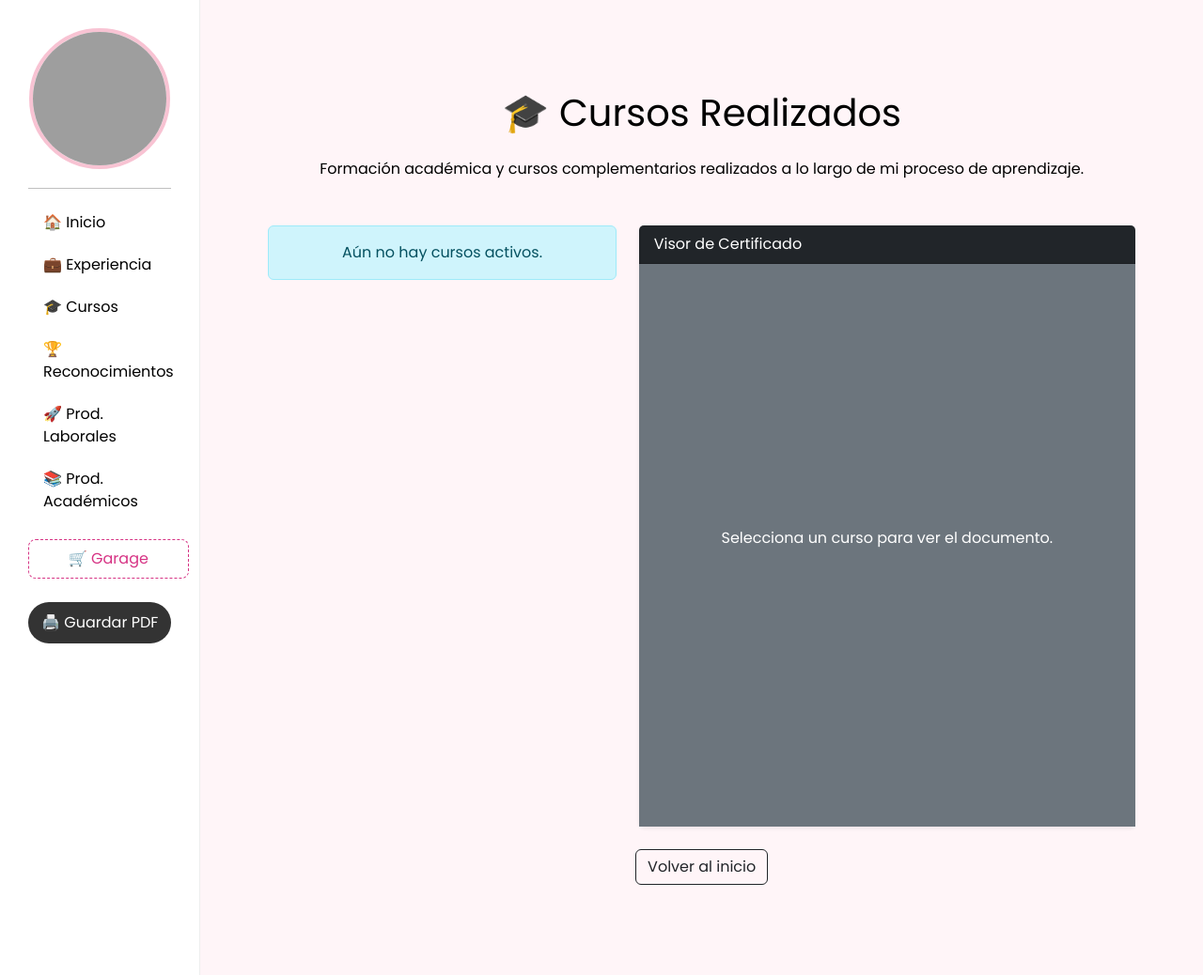
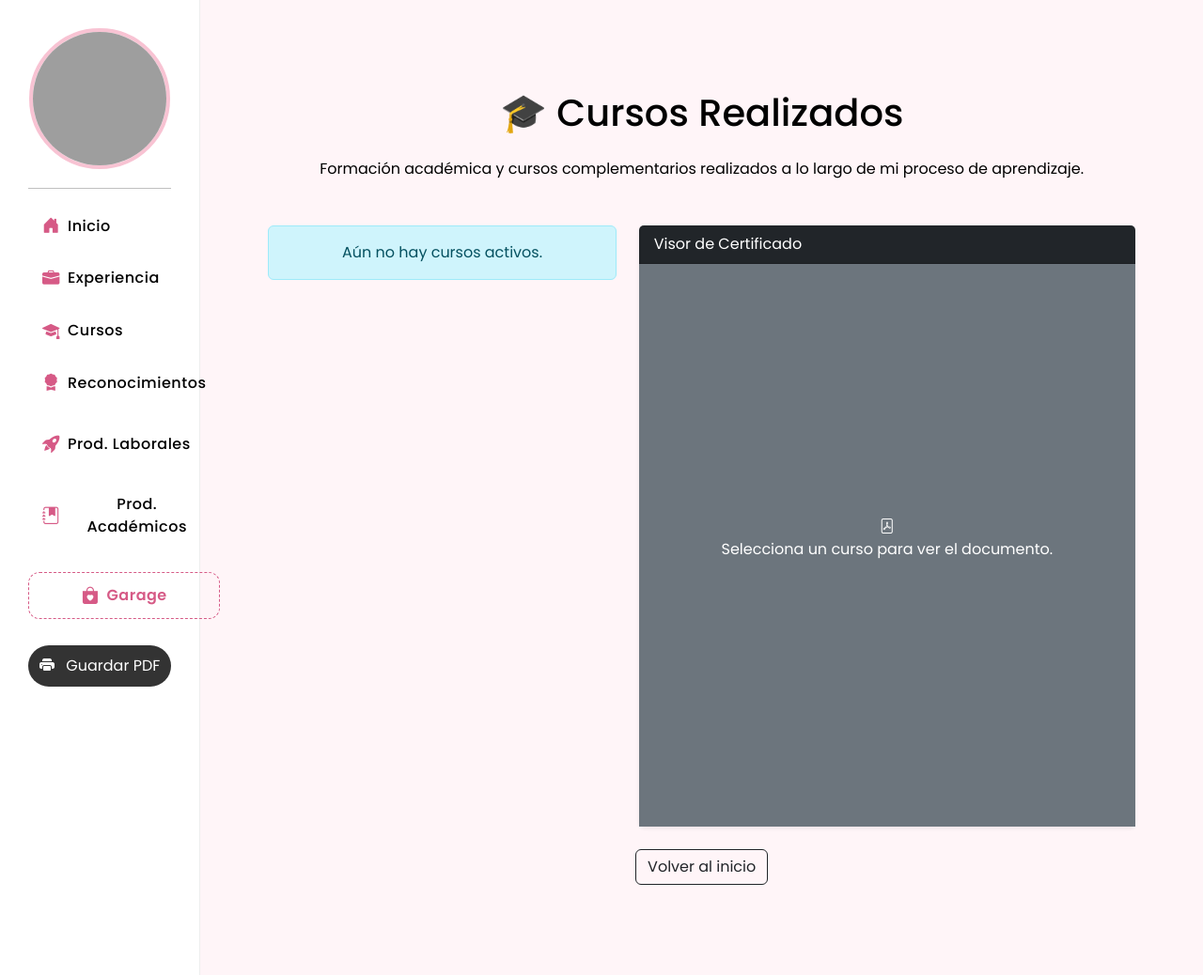
Before and after one commit to dmolina994/DAYANA-MOLINA-CV, a Django app: page /cursos/ in a window 1280 px wide. Shown: the whole page at 94% size. Run offline with Django 5.2, Linux system fonts and the light colour scheme; data that the repository does not hold is empty; grey boxes are pictures that could not be loaded.

Commit message:
Segundo Commit  Proyecto

```diff
--- a/Perfil/templates/base.html
+++ b/Perfil/templates/base.html
@@ -6,17 +6,27 @@
     <title>{% block title %}Hoja de Vida{% endblock %}</title>
 
     <link href="https://cdn.jsdelivr.net/npm/bootstrap@5.3.8/dist/css/bootstrap.min.css" rel="stylesheet">
-    <link href="https://fonts.googleapis.com/css2?family=Playfair+Display:wght@600;700&family=Poppins:wght@300;400;600&display=swap" rel="stylesheet">
+    <link href="https://fonts.googleapis.com/css2?family=Playfair+Display:wght@600;700&family=Poppins:wght@300;400;500;600&display=swap" rel="stylesheet">
+
+    <!-- Bootstrap Icons -->
+    <link rel="stylesheet" href="https://cdn.jsdelivr.net/npm/bootstrap-icons@1.11.3/font/bootstrap-icons.css">
 
     <style>
         :root {
             --rosa-fondo: #fff5f8;
             --rosa-pastel: #f8c3d3;
             --rosa-fuerte: #d65a86;
+            --celeste-pastel: #e8f4fb;
+            --celeste-fuerte: #4aa3c7;
             --negro: #000000;
             --blanco: #ffffff;
         }
-        body { background-color: var(--rosa-fondo); font-family: 'Poppins', sans-serif; color: var(--negro); }
+
+        body {
+            background-color: var(--rosa-fondo);
+            font-family: 'Poppins', sans-serif;
+            color: var(--negro);
+        }
 
         /* Sidebar */
         .sidebar-container {
@@ -26,28 +36,97 @@
             padding: 30px;
             text-align: center;
         }
+
         .profile-img-container {
-            width: 150px; height: 150px; margin: 0 auto 20px;
-            border-radius: 50%; overflow: hidden;
-            border: 4px solid var(--rosa-pastel); background-color: #eee;
+            width: 150px;
+            height: 150px;
+            margin: 0 auto 20px;
+            border-radius: 50%;
+            overflow: hidden;
+            border: 4px solid var(--rosa-pastel);
+            background-color: #eee;
         }
-        .profile-img { width: 100%; height: 100%; object-fit: cover; }
 
-        /* Menú */
-        .nav-pills .nav-link { color: var(--negro); text-align: left; margin-bottom: 5px; border-radius: 8px; }
-        .nav-pills .nav-link:hover { background-color: var(--rosa-fondo); color: var(--rosa-fuerte); }
-        .nav-link.garage-link { color: #d63384; border: 1px dashed #d63384; margin-top: 15px; text-align: center; }
+        .profile-img {
+            width: 100%;
+            height: 100%;
+            object-fit: cover;
+        }
+
+        /* ===== NOMBRE PERFIL (SOLO POSICIÓN Y ESTILO) ===== */
+        .nombre-perfil {
+            font-family: 'Playfair Display', serif;
+            color: var(--rosa-fuerte);
+            font-size: 1.6rem;
+            line-height: 1.25;
+            text-align: center;
+            margin-bottom: 6px;
+            word-break: keep-all;
+        }
+
+        /* ===== MENÚ ===== */
+        .nav-pills .nav-link {
+            font-family: 'Poppins', sans-serif;
+            font-weight: 500;
+            letter-spacing: 0.5px;
+            color: var(--negro);
+            margin-bottom: 8px;
+            border-radius: 12px;
+            padding: 10px 15px;
+            display: flex;
+            align-items: center;
+            transition: all 0.3s ease;
+        }
+
+        .nav-pills .nav-link i {
+            font-size: 1.15rem;
+            color: var(--rosa-fuerte);
+            transition: color 0.3s ease;
+        }
+
+        .nav-pills .nav-link:hover {
+            background-color: var(--celeste-pastel);
+            color: var(--celeste-fuerte);
+            transform: translateX(4px);
+        }
+
+        .nav-pills .nav-link:hover i {
+            color: var(--celeste-fuerte);
+        }
+
+        .nav-link.garage-link {
+            margin-top: 18px;
+            border: 1px dashed var(--rosa-fuerte);
+            color: var(--rosa-fuerte);
+            justify-content: center;
+            font-weight: 600;
+        }
+
+        .nav-link.garage-link:hover {
+            background-color: var(--celeste-pastel);
+            color: var(--celeste-fuerte);
+            border-color: var(--celeste-fuerte);
+        }
 
         /* Botón PDF */
-        .btn-pdf { width: 100%; margin-top: 20px; background-color: #333; color: white; border: none; border-radius: 50px; padding: 10px; }
+        .btn-pdf {
+            width: 100%;
+            margin-top: 20px;
+            background-color: #333;
+            color: white;
+            border: none;
+            border-radius: 50px;
+            padding: 10px;
+        }
 
-        /* --- NUEVOS ESTILOS PARA BOTÓN ADMIN --- */
+        /* Botón Admin */
         .main-content {
-            position: relative; /* Para que el botón se posicione respecto a este contenedor */
+            position: relative;
         }
+
         .btn-admin {
             position: absolute;
-            top: 30px; /* Ajustado para que alinee con el padding del contenedor */
+            top: 30px;
             right: 40px;
             background-color: var(--rosa-fuerte);
             color: white;
@@ -55,26 +134,36 @@
             padding: 8px 20px;
             border-radius: 50px;
             font-size: 14px;
+            font-weight: 600;
             text-decoration: none;
-            font-weight: 600;
             box-shadow: 0 4px 10px rgba(214, 90, 134, 0.2);
             transition: all 0.3s ease;
             z-index: 1000;
         }
+
         .btn-admin:hover {
-            background-color: var(--negro);
-            color: white;
+            background-color: var(--celeste-fuerte);
             transform: translateY(-2px);
-            box-shadow: 0 6px 15px rgba(0, 0, 0, 0.15);
         }
 
         @media print {
-            .no-print, .btn-pdf, .btn-admin { display: none !important; }
-            .sidebar-container { border: none; min-height: auto; width: 30% !important; float: left; }
-            .main-content { width: 70% !important; float: left; }
+            .no-print, .btn-pdf, .btn-admin {
+                display: none !important;
+            }
+            .sidebar-container {
+                border: none;
+                min-height: auto;
+                width: 30% !important;
+                float: left;
+            }
+            .main-content {
+                width: 70% !important;
+                float: left;
+            }
         }
     </style>
 </head>
+
 <body>
 
 <div class="container-fluid">
@@ -88,27 +177,47 @@
                 {% endif %}
             </div>
 
-            <h4 class="mb-1" style="font-family: 'Playfair Display'; color: var(--rosa-fuerte);">{{ perfil.nombres }}</h4>
+            <!-- NOMBRE DINÁMICO (SIN HARDCODE) -->
+            <h4 class="nombre-perfil">
+                {{ perfil.nombres|linebreaksbr }}
+            </h4>
+
             <p class="small text-muted">{{ perfil.descripcionperfil }}</p>
             <hr>
 
             <div class="nav flex-column nav-pills no-print">
-                <a class="nav-link" href="{% url 'home' %}">🏠 Inicio</a>
-                <a class="nav-link" href="{% url 'experiencia' %}">💼 Experiencia</a>
-                <a class="nav-link" href="{% url 'cursos' %}">🎓 Cursos</a>
-                <a class="nav-link" href="{% url 'reconocimientos' %}">🏆 Reconocimientos</a>
-                <a class="nav-link" href="{% url 'productos_laborales' %}">🚀 Prod. Laborales</a>
-                <a class="nav-link" href="{% url 'productos_academicos' %}">📚 Prod. Académicos</a>
-                <a class="nav-link garage-link" href="{% url 'garage' %}">🛒 Garage</a>
+                <a class="nav-link" href="{% url 'home' %}">
+                    <i class="bi bi-house-door-fill me-2"></i> Inicio
+                </a>
+                <a class="nav-link" href="{% url 'experiencia' %}">
+                    <i class="bi bi-briefcase-fill me-2"></i> Experiencia
+                </a>
+                <a class="nav-link" href="{% url 'cursos' %}">
+                    <i class="bi bi-mortarboard-fill me-2"></i> Cursos
+                </a>
+                <a class="nav-link" href="{% url 'reconocimientos' %}">
+                    <i class="bi bi-award-fill me-2"></i> Reconocimientos
+                </a>
+                <a class="nav-link" href="{% url 'productos_laborales' %}">
+                    <i class="bi bi-rocket-takeoff-fill me-2"></i> Prod. Laborales
+                </a>
+                <a class="nav-link" href="{% url 'productos_academicos' %}">
+                    <i class="bi bi-journal-bookmark-fill me-2"></i> Prod. Académicos
+                </a>
+                <a class="nav-link garage-link" href="{% url 'garage' %}">
+                    <i class="bi bi-bag-heart-fill me-2"></i> Garage
+                </a>
             </div>
 
-            <button onclick="window.print()" class="btn-pdf no-print">🖨️ Guardar PDF</button>
+            <button onclick="window.print()" class="btn-pdf no-print">
+                <i class="bi bi-printer-fill me-2"></i> Guardar PDF
+            </button>
         </div>
 
         <div class="col-md-9 col-lg-10 p-5 main-content">
             {% if user.is_authenticated %}
                 <a href="/admin" class="btn-admin no-print">
-                    ⚙️ Admin
+                    <i class="bi bi-gear-fill me-1"></i> Admin
                 </a>
             {% endif %}
 
--- a/Perfil/templates/cursos.html
+++ b/Perfil/templates/cursos.html
@@ -1,6 +1,18 @@
 {% extends "base.html" %}
 
 {% block content %}
+<style>
+/* ✨ Animación card flotante */
+.curso-card {
+    transition: transform 0.25s ease, box-shadow 0.25s ease;
+}
+
+.curso-card:hover {
+    transform: translateY(-8px) scale(1.02);
+    box-shadow: 0 12px 30px rgba(0, 0, 0, 0.15);
+}
+</style>
+
 <main class="container-fluid py-5 px-4">
     <h1 class="mb-4 text-center">🎓 Cursos Realizados</h1>
     <p class="text-center mb-5" style="color: black;">
@@ -8,10 +20,13 @@
     </p>
 
     <div class="row">
+        <!-- 📚 LISTADO DE CURSOS -->
         <div class="col-md-5" style="max-height: 80vh; overflow-y: auto;">
+            <div class="row">
                 {% for curso in cursos %}
-            <div class="card mb-4 shadow-sm border-start border-4 border-primary curso-card"
-                 style="cursor: pointer; transition: transform 0.2s;"
+                <div class="col-md-6 mb-4">
+                    <div class="card shadow-sm border-start border-4 border-primary curso-card"
+                         style="cursor: pointer;"
                          data-url="{{ curso.rutacertificado.url }}"
                          data-nombre="{{ curso.nombrecurso }}"
                          onclick="verCertificado(this.getAttribute('data-url'), this.getAttribute('data-nombre'))">
@@ -19,47 +34,67 @@
                         <div class="card-body">
                             <h5 class="card-title fw-bold">{{ curso.nombrecurso }}</h5>
                             <h6 class="card-subtitle mb-2 text-muted">
-                        {{ curso.entidadpatrocinadora }} · {{ curso.fechafin|date:"Y" }}
+                                {{ curso.entidadpatrocinadora }} ·
+                                {{ curso.fechainicio|date:"d/m/Y" }} — {{ curso.fechafin|date:"d/m/Y" }}
                             </h6>
 
                             <p class="card-text mt-3" style="color: black;">
                                 <strong>Descripción:</strong> {{ curso.descripcioncurso }}
                             </p>
 
-                    <div class="mt-3 p-3 bg-light rounded" style="font-size: 0.9em; border-left: 4px solid #dee2e6;">
+                            <div class="mt-3 p-3 bg-light rounded"
+                                 style="font-size: 0.9em; border-left: 4px solid #dee2e6;">
                                 <p class="mb-1"><strong>Contacto:</strong> {{ curso.nombrecontactoauspicia }}</p>
                                 <p class="mb-1"><strong>Teléfono:</strong> {{ curso.telefonocontactoauspicia }}</p>
                                 <p class="mb-0"><strong>Email Empresa:</strong> {{ curso.emailempresapatrocinadora }}</p>
                             </div>
 
                             <p class="card-text mt-3 text-end" style="color: black;">
-                        <span class="badge bg-secondary">Duración: {{ curso.totalhoras }} horas.</span>
+                                <span class="badge bg-secondary">
+                                    Duración: {{ curso.totalhoras }} horas.
+                                </span>
                             </p>
 
                             {% if curso.rutacertificado %}
                             <div class="mt-2 text-center">
-                        <a href="{{ curso.rutacertificado.url }}" class="btn btn-sm btn-primary shadow-sm" download>
+                                <a href="{{ curso.rutacertificado.url }}"
+                                   class="btn btn-sm btn-primary shadow-sm"
+                                   download
+                                   onclick="event.stopPropagation();">
                                     <i class="bi bi-download"></i> Descargar
                                 </a>
 
-                        <a href="{{ curso.rutacertificado.url }}" class="btn btn-sm btn-link" target="_blank" onclick="event.stopPropagation();">
+                                <a href="{{ curso.rutacertificado.url }}"
+                                   class="btn btn-sm btn-link"
+                                   target="_blank"
+                                   onclick="event.stopPropagation();">
                                     Abrir en pestaña nueva
                                 </a>
                             </div>
                             {% endif %}
                         </div>
                     </div>
+                </div>
                 {% empty %}
-            <div class="alert alert-info text-center">Aún no hay cursos activos.</div>
+                <div class="col-12">
+                    <div class="alert alert-info text-center">
+                        Aún no hay cursos activos.
+                    </div>
+                </div>
                 {% endfor %}
             </div>
+        </div>
 
+        <!-- 📄 VISOR DE CERTIFICADO -->
         <div class="col-md-7">
-            <div class="card shadow-sm sticky-top" style="top: 20px; height: 80vh; border: none;">
+            <div class="card shadow-sm sticky-top"
+                 style="top: 20px; height: 80vh; border: none;">
                 <div class="card-header bg-dark text-white">
                     <span id="titulo-visor">Visor de Certificado</span>
                 </div>
-                <div class="card-body p-0 bg-secondary d-flex align-items-center justify-content-center" id="contenedor-visor" style="overflow: hidden;">
+                <div class="card-body p-0 bg-secondary d-flex align-items-center justify-content-center"
+                     id="contenedor-visor"
+                     style="overflow: hidden;">
                     <div class="text-center text-white p-5" id="mensaje-inicial">
                         <i class="bi bi-file-pdf fa-4x mb-3"></i>
                         <p>Selecciona un curso para ver el documento.</p>
@@ -70,7 +105,9 @@
     </div>
 
     <div class="text-center mt-4">
-        <a href="{% url 'home' %}" class="btn btn-outline-dark">Volver al inicio</a>
+        <a href="{% url 'home' %}" class="btn btn-outline-dark">
+            Volver al inicio
+        </a>
     </div>
 </main>
 
@@ -82,30 +119,33 @@ function verCertificado(url, nombre) {
     const titulo = document.getElementById('titulo-visor');
     titulo.innerText = "Viendo: " + nombre;
 
-    // Limpiar el contenedor antes de decidir qué mostrar
     contenedor.innerHTML = '';
 
     if (url.toLowerCase().endsWith('.pdf')) {
-        // No cargamos el iframe para evitar el error de conexión
         contenedor.innerHTML = `
             <div class="text-center text-white p-4">
-                <i class="bi bi-file-earmark-pdf mb-3" style="font-size: 3rem; opacity: 0.7;"></i>
-                <p>El certificado es un archivo <strong>PDF</strong>.<br>
-                Por favor, utiliza los botones de la tarjeta lateral para <strong>Descargar</strong> o <strong>Abrir</strong> el documento.</p>
+                <i class="bi bi-file-earmark-pdf mb-3"
+                   style="font-size: 3rem; opacity: 0.7;"></i>
+                <p>
+                    El certificado es un archivo <strong>PDF</strong>.<br>
+                    Usa los botones del curso para <strong>Descargar</strong> o
+                    <strong>Abrir</strong>.
+                </p>
             </div>`;
     } else {
-        // Si es una imagen, se muestra normalmente
-        contenedor.innerHTML = `<img src="${url}" style="max-width: 95%; max-height: 95%; object-fit: contain;" />`;
+        contenedor.innerHTML = `
+            <img src="${url}"
+                 style="max-width: 95%; max-height: 95%; object-fit: contain;" />`;
     }
 }
 
 document.addEventListener("DOMContentLoaded", function() {
-    // Solo carga el primero si hay tarjetas disponibles
     const primeraCard = document.querySelector('.curso-card');
     if (primeraCard) {
-        const url = primeraCard.getAttribute('data-url');
-        const nombre = primeraCard.getAttribute('data-nombre');
-        verCertificado(url, nombre);
+        verCertificado(
+            primeraCard.getAttribute('data-url'),
+            primeraCard.getAttribute('data-nombre')
+        );
     }
 });
 </script>
```
Lines whose indentation alone changed are shown as unchanged.
